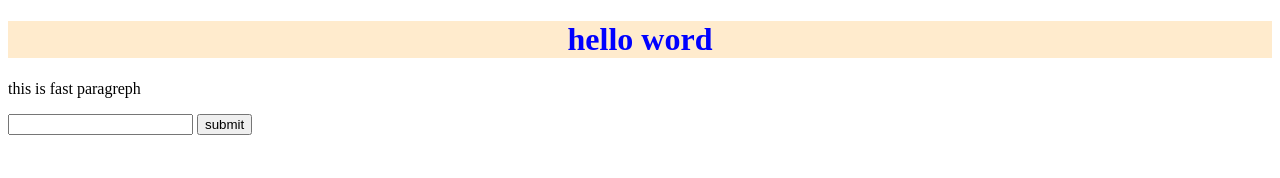
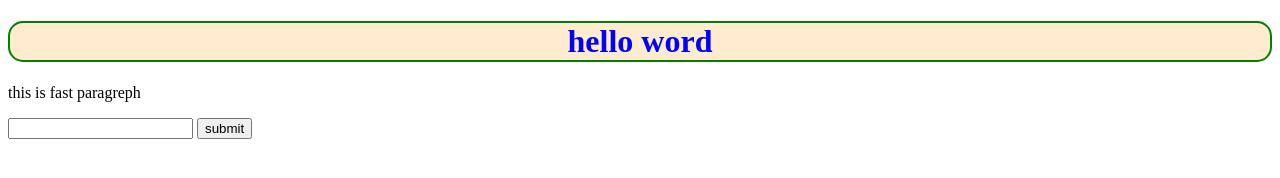
Before and after one commit to mdzahidulislamzahid/my-portfolio, a plain HTML site: page index.html in a window 1280 px wide. Drawn offline with Linux system fonts and the light colour scheme.

Commit message:
border Add

```diff
--- a/css/style.css
+++ b/css/style.css
@@ -2,4 +2,6 @@ h1{
     color:blue;
     background-color:blanchedalmond;
     text-align:center;
+    border-radius:15px;
+    border: 2px solid green;
 }
```
